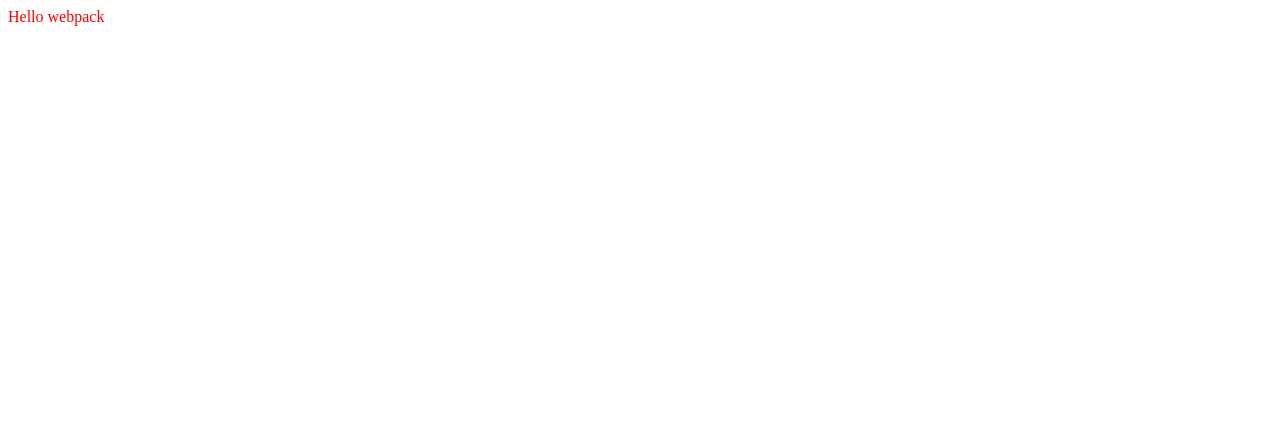
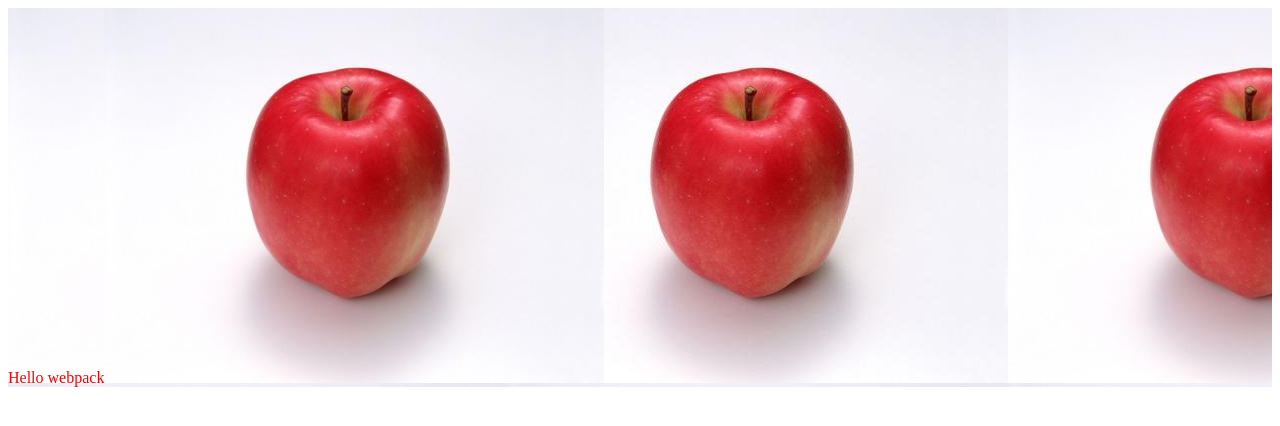
Before and after one commit to Carefree-happy/webpack-demo, a website built with webpack: page dist/index.html in a window 1280 px wide. Built offline with nearby package versions, Linux system fonts and the light colour scheme.

Commit message:
ci: 加载 images 图像

```diff
--- a/src/index.js
+++ b/src/index.js
@@ -1,5 +1,6 @@
 import _ from "lodash";
 import './style.css';
+import Icon from './icon.jpg'
 
 function component() {
     const element = document.createElement("div");
@@ -8,6 +9,12 @@ function component() {
     element.innerHTML = _.join(["Hello", "webpack"], " ");
     element.classList.add('hello');
 
+    // 将图像添加到我们已经存在的 div 中。
+    const myIcon = new Image();
+    myIcon.src = Icon;
+
+    element.appendChild(myIcon);
+
     return element;
 }
 
--- a/src/style.css
+++ b/src/style.css
@@ -1,3 +1,4 @@
 .hello {
     color: red;
+    background: url('./icon.jpg');
 }
--- a/webpack.config.js
+++ b/webpack.config.js
@@ -11,7 +11,11 @@ module.exports = {
             {
                 test: /\.css$/i,
                 use: ['style-loader', 'css-loader']
-            }
+            },
+            {
+                test: /\.(png|svg|jpg|jpeg|gif)$/i,
+                type: 'asset/resource'
+            },
         ]
     }
 };
```
Also changed, not shown: dist/0ec4c5b7ed3692730159.jpg (added), dist/bundle.js, dist/bundle.js.LICENSE.txt (added), src/icon.jpg (added).
